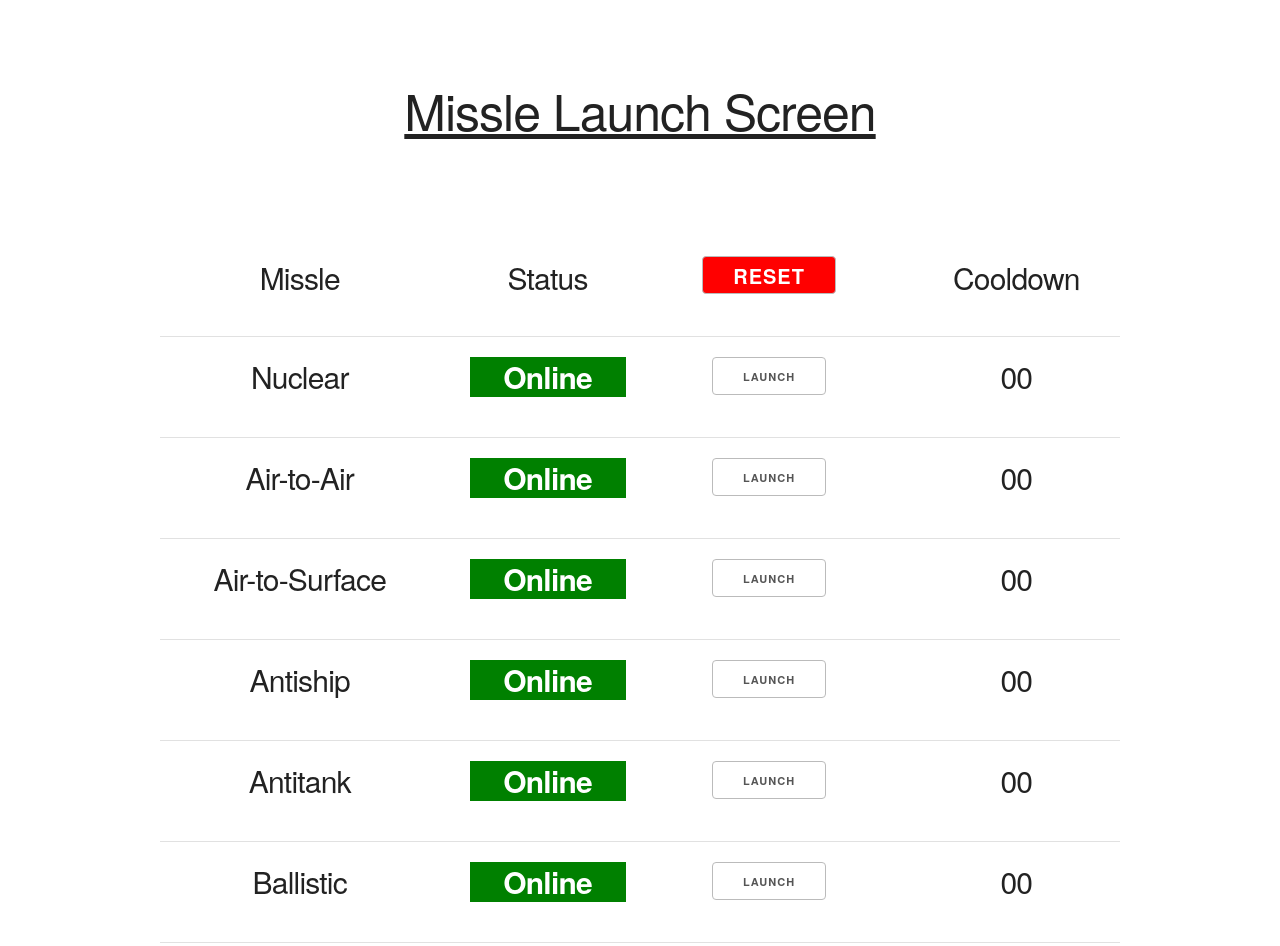
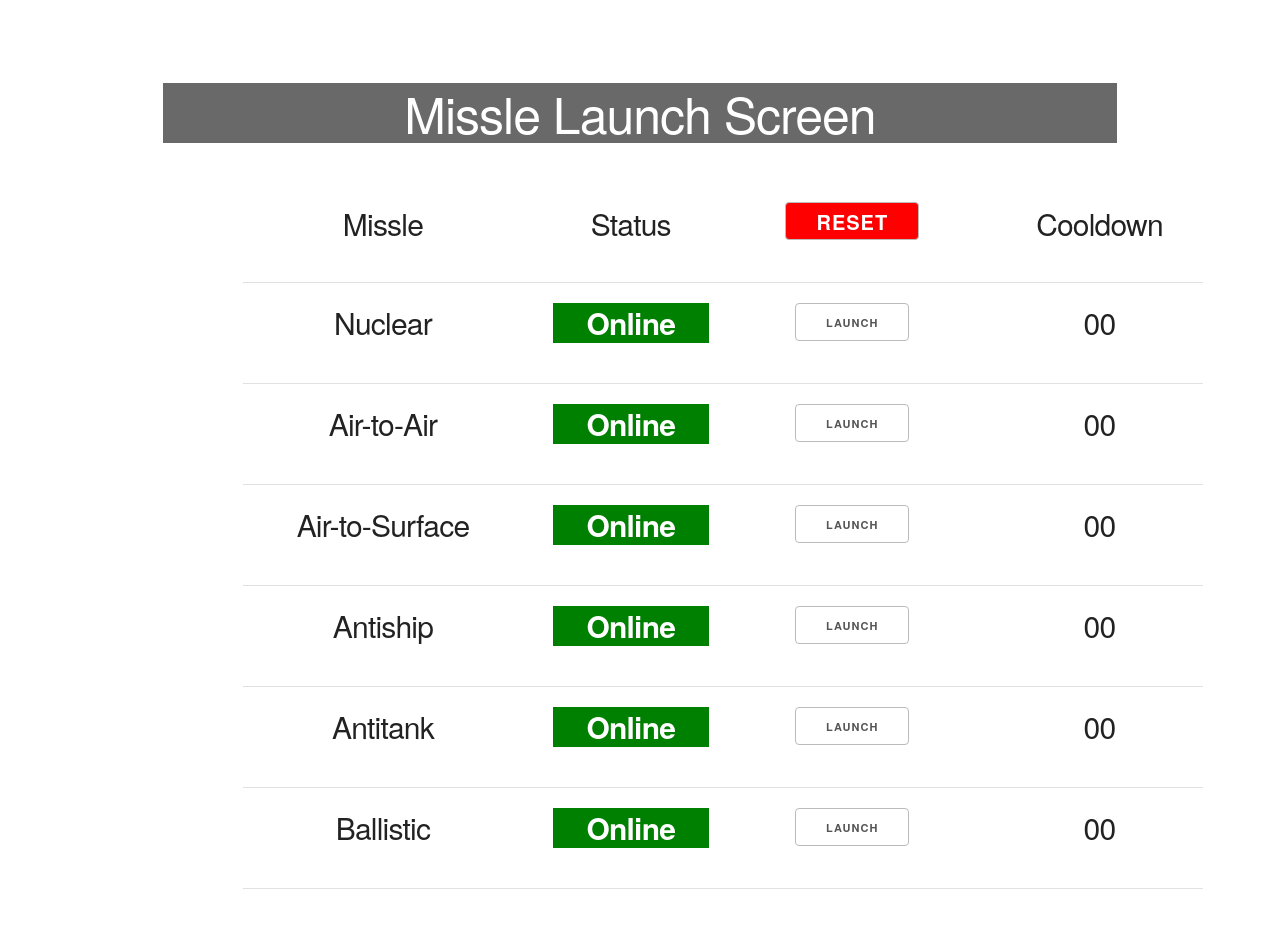
Before and after one commit to nachowolf/launcher, a plain HTML site: page index.html in a window 1280 px wide. After the commit the page ends 914 px from the top, so only its background shows below. Drawn offline with Linux system fonts and the light colour scheme.

```diff
--- a/index.html
+++ b/index.html
@@ -14,8 +14,13 @@
 
     <div class ="container">
 
-        <div class="top"><h1>Missle Launch Screen</h1></div>
 
+          <h1>Missle Launch Screen</h1>
+
+
+
+<div class="row">
+<div class = "offset-by-one columns">
     <table class="u-full-width">
         <thead>
                 <tr>
@@ -66,6 +71,8 @@
 
         </tbody>
         </table>
+</div>
+</div>
 
     </div>
 
--- a/public/css/stylesheet.css
+++ b/public/css/stylesheet.css
@@ -18,6 +18,13 @@
 h4{
   text-align: center;
 }
+h1{
+  text-align: center;
+  margin-bottom:5vh;
+  border:solid;
+  background-color: dimgray;
+  color:white;
+}
 
 nav{
   height: 10vh;
```
Lines whose indentation alone changed are shown as unchanged.
